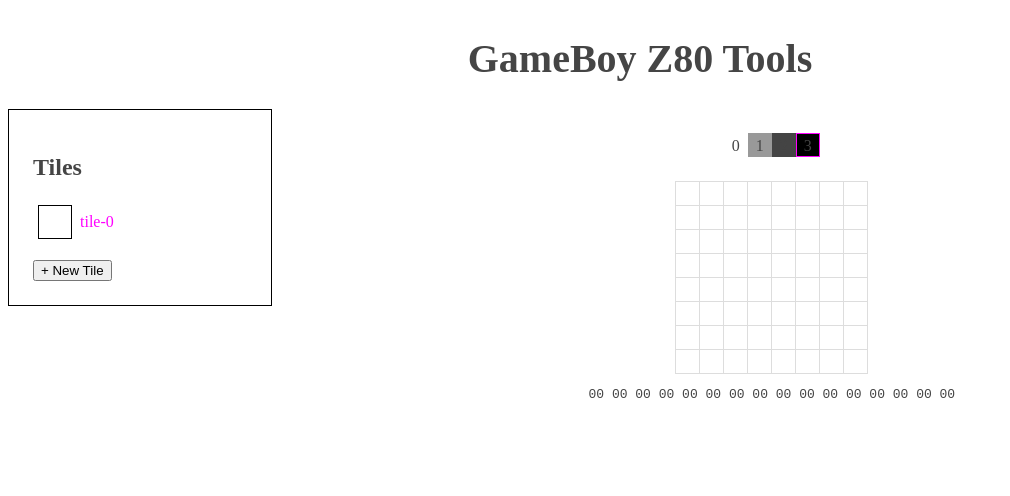
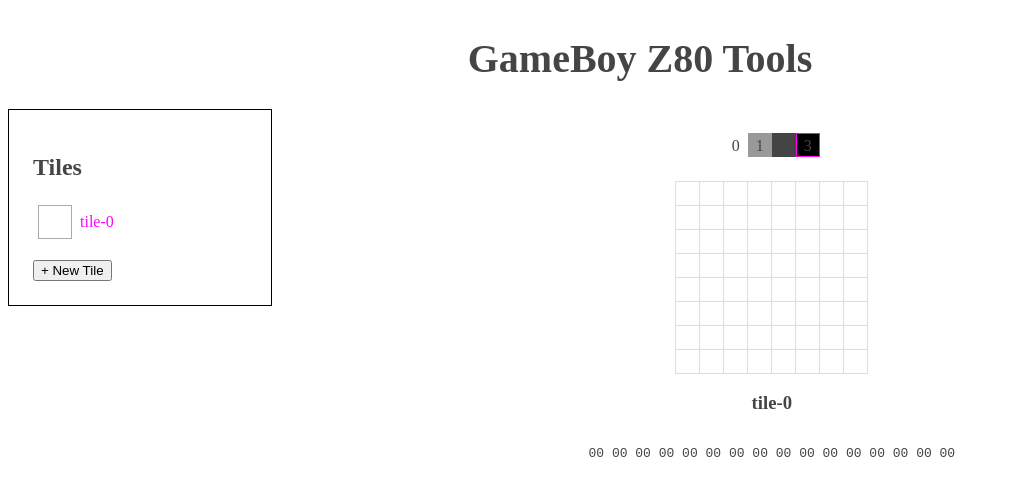
Before and after one commit to doeg/gbz80-tools, a React app: page / in a window 1280 px wide. Shown: the top 496 px of the page, without its empty margins (0-1010 px from the left). Built offline with nearby package versions, Linux system fonts and the light colour scheme; a web font is replaced by a local one.

Commit message:
Set new tile as active tile when creating

```diff
--- a/src/components/Canvas.js
+++ b/src/components/Canvas.js
@@ -121,6 +121,9 @@
             {rows}
           </tbody>
         </table>
+        <h3>
+          {activeTile.name}
+        </h3>
         <pre>
           {hex}
         </pre>
--- a/src/components/TilePanel.js
+++ b/src/components/TilePanel.js
@@ -26,16 +26,17 @@
   tiles,
   ...props
 }: DispatchProps & MappedProps) => {
-  const onClickCreate = () =>
-    props.createTile({
+  const onClickCreate = () => {
+    const createTileAction = props.createTile({
       grid: makeEmptyGrid({ height: 8, width: 8 }),
       name: `tile-${tiles.length}`,
     })
 
+    props.setActiveTile(createTileAction.payload.tile.name)
+  }
+
   const renderTile = ({ grid, name }: Tile) => {
-    console.log(name, activeTile, name === activeTile)
     const tileClass = cx({ [style.active]: name === activeTile })
-    console.log(name, activeTile, name === activeTile, tileClass)
     return (
       <li
         className={tileClass}
--- a/src/components/tilePanel.css
+++ b/src/components/tilePanel.css
@@ -28,7 +28,7 @@
 }
 
 .gridContainer {
-  border: solid 1px black;
+  border: solid 1px #aaa;
   display: inline-block;
   margin-right: 8px;
 }
```
